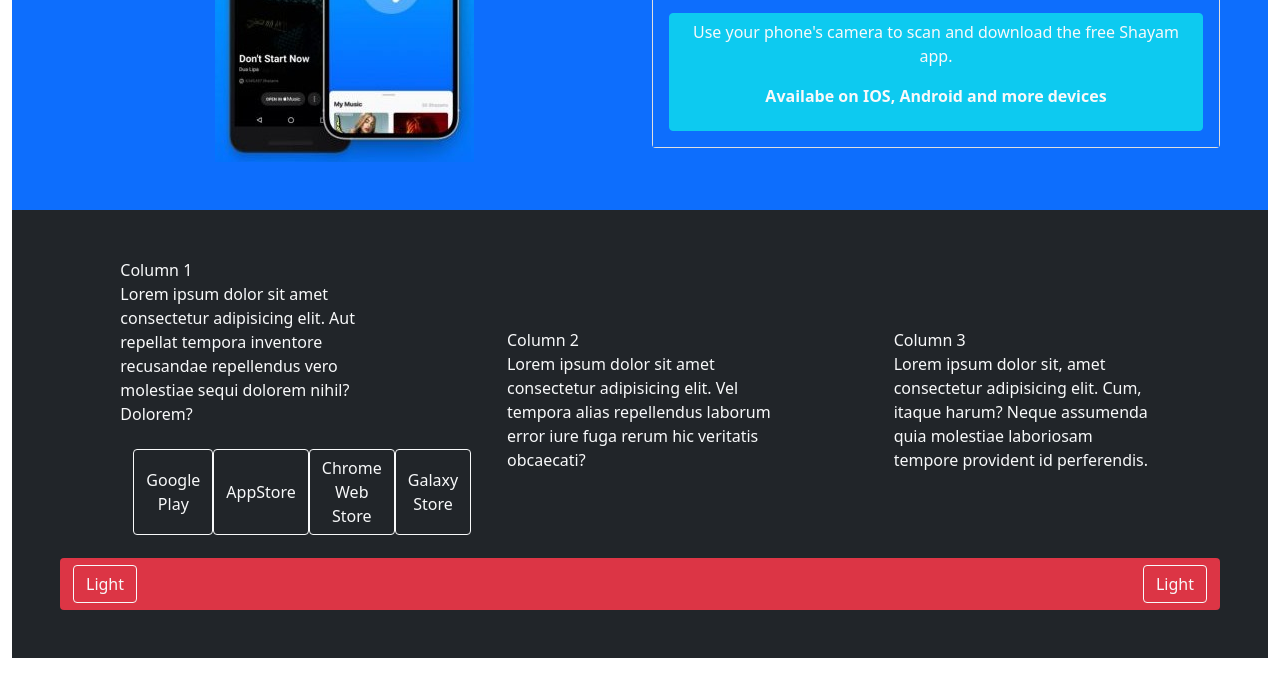
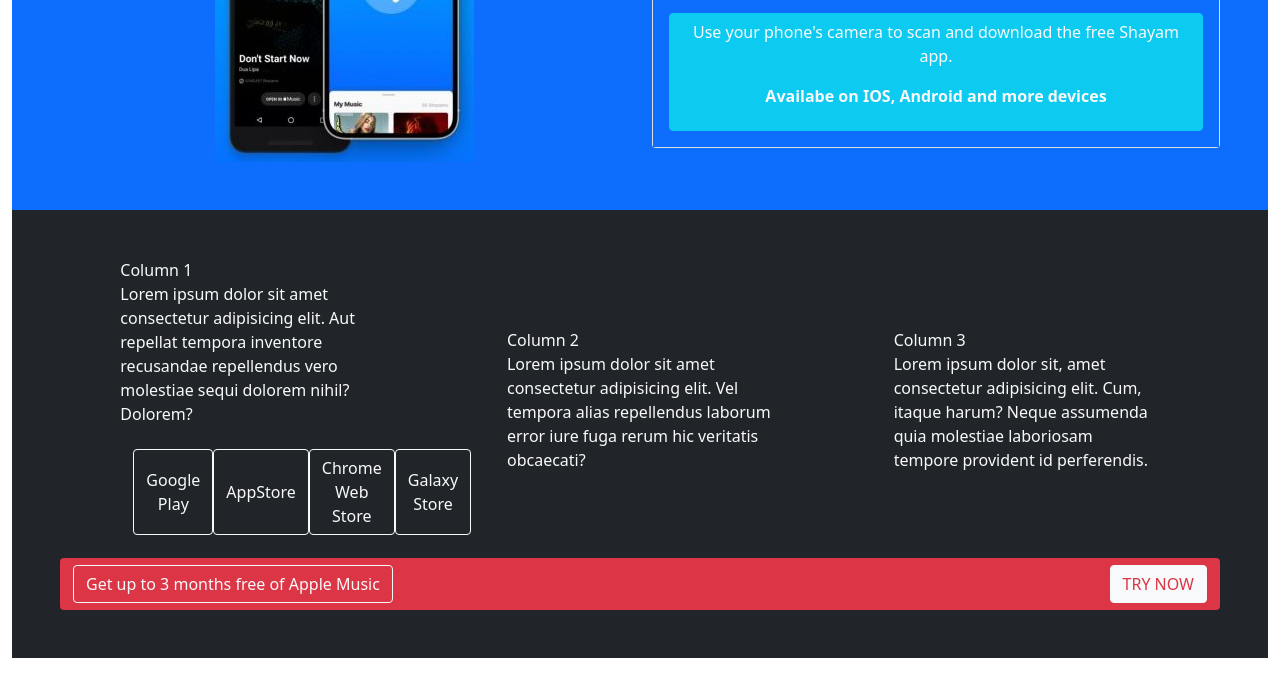
Before and after one commit to erikayanez/bootstrap-practice, a plain HTML site: page bootstrap-5.1.3-dist/index.html in a window 1280 px wide. Shown: the part 268-964 px from the top of the page. Drawn offline with nearby package versions, Linux system fonts and the light colour scheme.

Commit message:
update button footer

```diff
--- a/bootstrap-5.1.3-dist/index.html
+++ b/bootstrap-5.1.3-dist/index.html
@@ -68,8 +68,8 @@
                 <div class="d-flex flex-column justify-content-center col col-sm-3 col-md-3 col-lg-3">Column 3 <p>Lorem ipsum dolor sit, amet consectetur adipisicing elit. Cum, itaque harum? Neque assumenda quia molestiae laboriosam tempore provident id perferendis.
                 </p></div>
                     <div class="btn d-flex justify-content-between bg-danger">
-                        <button type="button" class="btn btn-outline-light">Light</button>
-                        <button type="button" class="btn btn-outline-light">Light</button>
+                        <button type="button" class="btn btn-outline-light">Get up to 3 months free of Apple Music</button>
+                        <button type="button" class="btn bg-light text-danger btn-outline-light">TRY NOW</button>
                     </div>
             </div>
         <div class="container-fluid">
```
